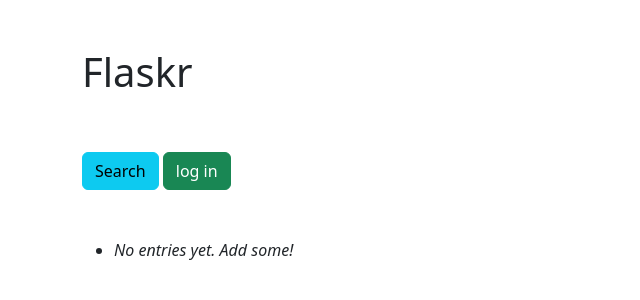
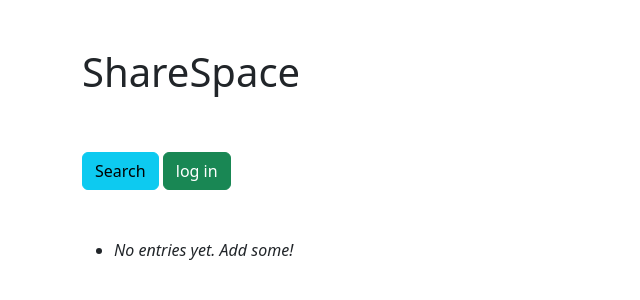
Before and after one commit to lothar243/shareSpace, a Flask app: page / in a window 1280 px wide. Shown: the top 300 px of the page, without its empty margins (0-640 px from the left). Run offline with Flask 3, Linux system fonts and the light colour scheme.

Commit message:
Renaming some items

```diff
--- a/project/app.py
+++ b/project/app.py
@@ -19,7 +19,7 @@ from flask_sqlalchemy import SQLAlchemy
 basedir = Path(__file__).resolve().parent
 
 # configuration
-DATABASE = "flaskr.db"
+DATABASE = "shareSpace.db"
 USERNAME = "admin"
 PASSWORD = "admin"
 SECRET_KEY = "change_me"
--- a/project/templates/index.html
+++ b/project/templates/index.html
@@ -1,7 +1,7 @@
 <!DOCTYPE html>
 <html>
   <head>
-    <title>Flaskr</title>
+    <title>ShareSpace</title>
     <link
       rel="stylesheet"
       type="text/css"
@@ -11,7 +11,7 @@
   <body>
     <div class="container">
       <br /><br />
-      <h1>Flaskr</h1>
+      <h1>ShareSpace</h1>
       <br /><br />
 
       <a class="btn btn-info" role="button" href="{{ url_for('search') }}">Search</a>
--- a/project/templates/login.html
+++ b/project/templates/login.html
@@ -1,7 +1,7 @@
 <!DOCTYPE html>
 <html>
   <head>
-    <title>Flaskr-TDD | Login</title>
+    <title>ShareSpace | Login</title>
     <link
       rel="stylesheet"
       type="text/css"
@@ -11,7 +11,7 @@
   <body>
     <div class="container">
       <br /><br />
-      <h1>Flaskr</h1>
+      <h1>ShareSpace</h1>
       <br /><br />
 
       {% for message in get_flashed_messages() %}
--- a/project/templates/search.html
+++ b/project/templates/search.html
@@ -1,7 +1,7 @@
 <!DOCTYPE html>
 <html>
   <head>
-    <title>Flaskr</title>
+    <title>ShareSpacer</title>
     <link
       rel="stylesheet"
       type="text/css"
@@ -11,7 +11,7 @@
   <body>
     <div class="container">
       <br /><br />
-      <h1>Flaskr</h1>
+      <h1>ShareSpace</h1>
       <br /><br />
 
       <a class="btn btn-primary" role="button" href="{{ url_for('index') }}">
```
Also changed, not shown: project/flaskr.db (deleted).
